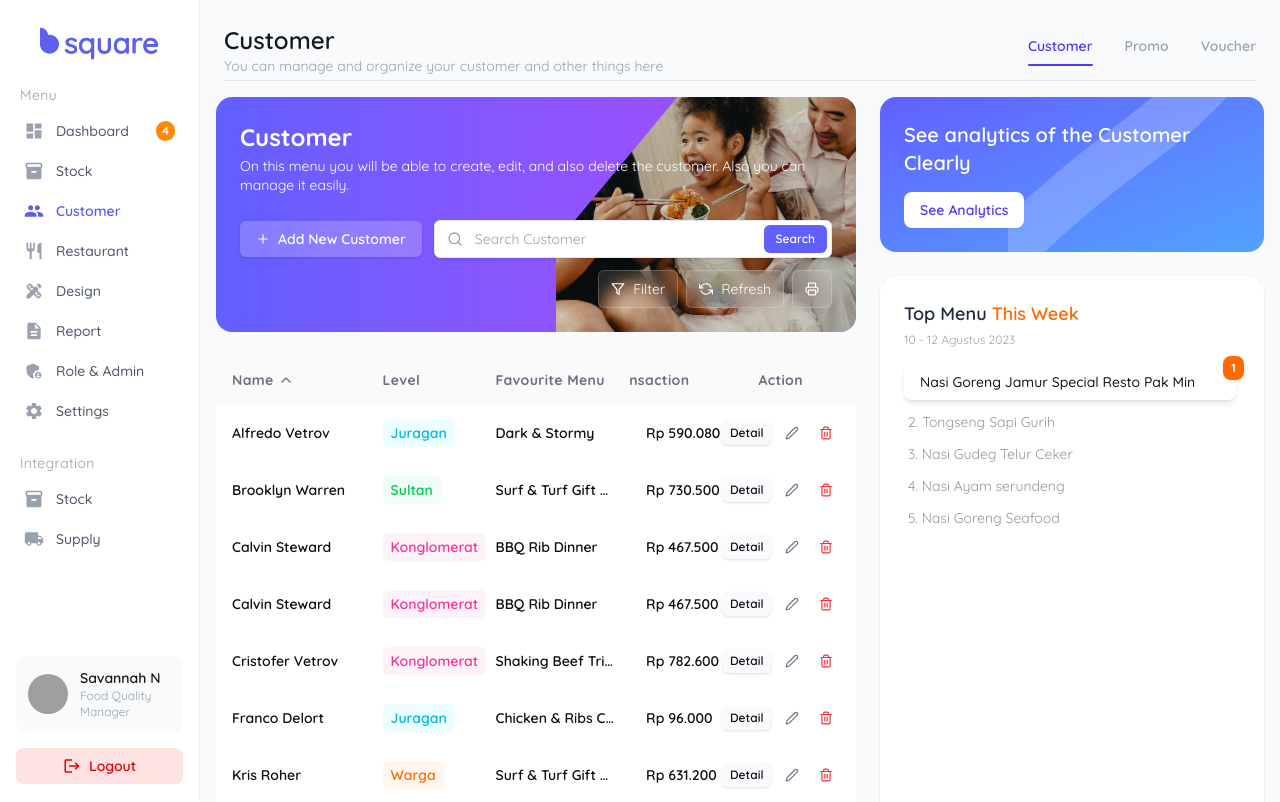
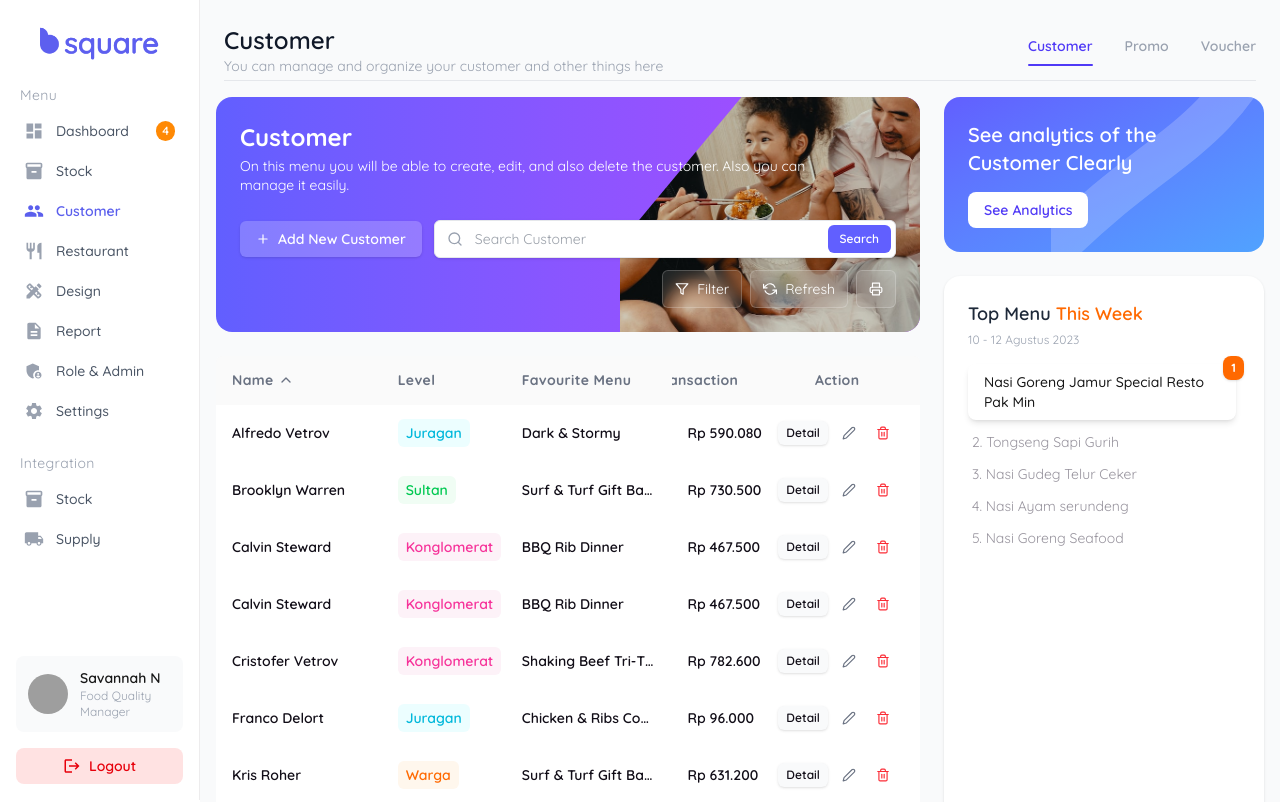
Before and after one commit to izharramdan/rekadigital_dashboard, a Next.js app: page /customer in a window 1280 px wide. Shown: the top 802 px of the page. Built offline with nearby package versions, Linux system fonts and the light colour scheme; grey boxes are pictures that could not be loaded.

Commit message:
update doc

```diff
--- a/src/app/customer/page.tsx
+++ b/src/app/customer/page.tsx
@@ -15,7 +15,7 @@ export default function CustomerPage() {
         </div>
 
         {/* KANAN – kartu analytics (≈ 1/3 lebar) */}
-        <div className="w-full lg:max-w-sm lg:ml-auto flex flex-col gap-6">
+        <div className="w-full lg:max-w-xs lg:ml-auto flex flex-col gap-6">
           <SeeAnalyticsCard />
           <TopMenuCard />
         </div>
```
Also changed, not shown: 1 other file (tests, documents, lock files or other folders).
